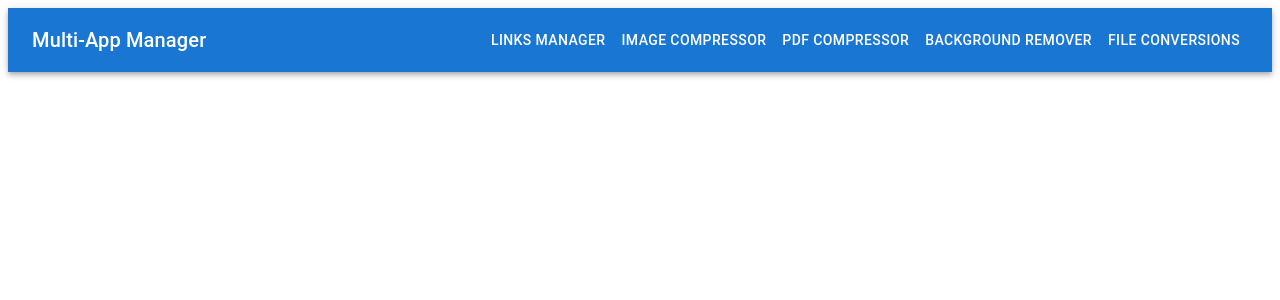
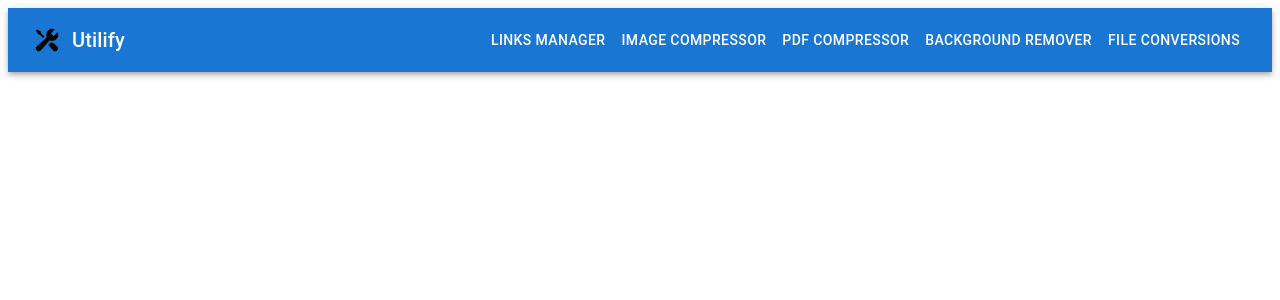
Before and after one commit to halleshubham/links-manager, a React (Vite) app: page / in a window 1280 px wide. Shown: the top 300 px of the page. Built offline with nearby package versions, Linux system fonts and the light colour scheme.

Commit message:
Added bit of SEO & logo

```diff
--- a/index.html
+++ b/index.html
@@ -1,10 +1,14 @@
 <!doctype html>
 <html lang="en">
   <head>
-    <meta charset="UTF-8" />
-    <link rel="icon" type="image/svg+xml" href="/vite.svg" />
+    <link rel="icon" type="image/svg+xml" href="/utilify.png" />
     <meta name="viewport" content="width=device-width, initial-scale=1.0" />
-    <title>Simple Links Manager</title>
+    <meta charset="UTF-8">
+    <meta name="viewport" content="width=device-width, initial-scale=1.0">
+    <meta name="description" content="Utilify Online - Your one-stop solution for file conversions and utilities. Convert CSV to VCF, CSV to Excel, Excel to CSV, and more.">
+    <meta name="keywords" content="file conversion, CSV to VCF, CSV to Excel, Excel to CSV, utilities, online tools">
+    <meta name="author" content="Utilify Online">
+    <title>Utilify Online - File Conversions and Utilities</title>
   </head>
   <body>
     <div id="root"></div>
--- a/src/NavBar.tsx
+++ b/src/NavBar.tsx
@@ -17,8 +17,9 @@ const NavBar: React.FC = () => {
   return (
     <AppBar position="static">
       <Toolbar>
+        <img src="./utilify.png" alt="logo" style={{ width: 30, height: 30, marginRight: 10 }} />
         <Typography variant="h6" sx={{ flexGrow: 1 }}>
-          Multi-App Manager
+            Utilify
         </Typography>
         <Button color="inherit" component={Link} to="/links-manager">
           Links Manager
```
Also changed, not shown: public/utilify.png (added).
